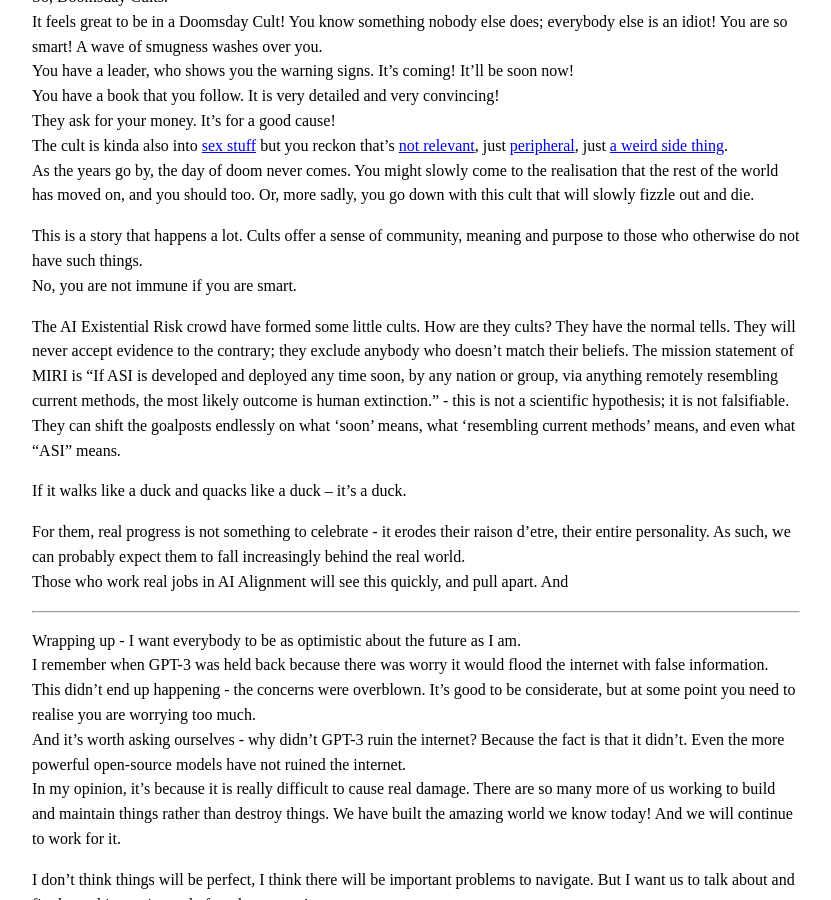
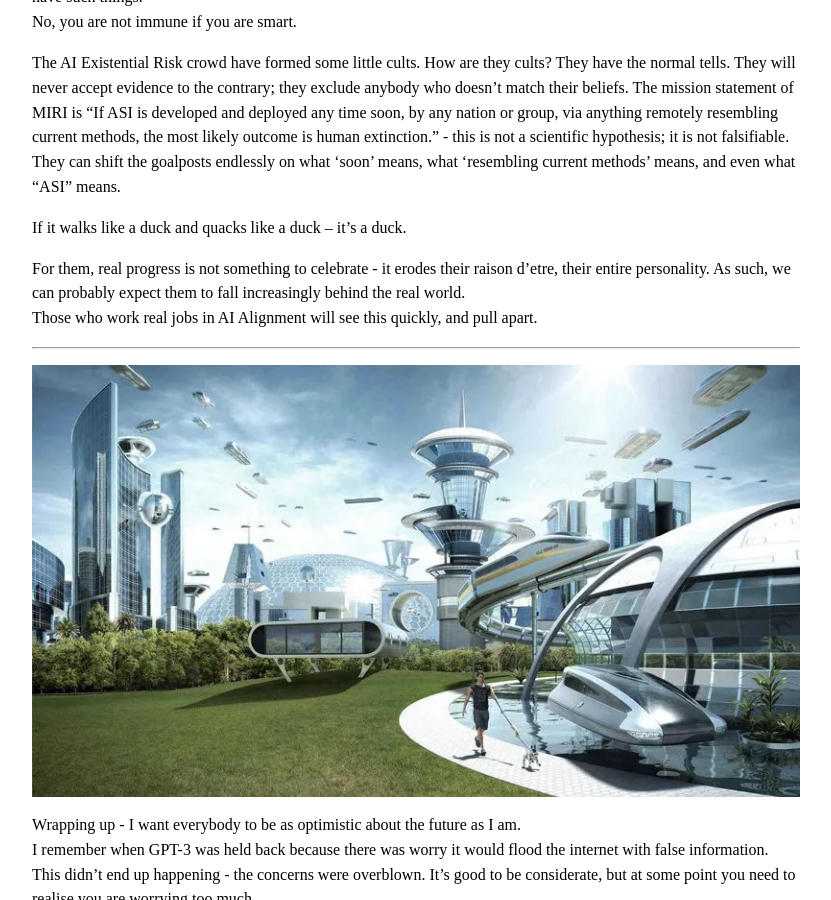
Before and after one commit to AlexChaloner/alexchaloner.github.io, a Jekyll site: the page built from blog/ai_will_obviously_not_kill_us_all.md, in a window 1280 px wide and 900 px high, scrolled down 6177 px. Shown: the whole window, without its empty margins (224-1055 px from the left). Built offline with Jekyll 4.4.1, drawn with Linux system fonts in a browser that asks for light colours.

Commit message:
Update AI essay illustration sizes and add future city image

```diff
--- a/blog/ai_will_obviously_not_kill_us_all.md
+++ b/blog/ai_will_obviously_not_kill_us_all.md
@@ -45,7 +45,7 @@
 The weak version of the technology, what was effectively a paper plane, came out of nowhere - but it was nearly useless! The strong and important development happened slowly over decades.
 Materials, jet fuel, aerodynamics - masses of research, supply chains - all of these could not have been created by the Wright Brothers alone.
 
-![Wright Model A](/assets/wright-model-a.png)
+![Wright Model A](/assets/wright-model-a.png){: style="width: 50%; height: auto;"}
 
 Technology does not come out of nowhere. It comes slowly, through building of global supply chains, over many years.
 Software people often have a really skewed view of how fast the world moves, because in Software World you can deploy a change worldwide in 5 minutes. In the real world Hardware is needed, and there are Trillion-dollar companies set up to execute on this difficult task.
@@ -139,7 +139,7 @@
 
 Meanwhile, the Mammoths were hunted down and the wolves are now corgis.
 
-![Corgi](/assets/wolf-like-dog.png)
+![Corgi](/assets/wolf-like-dog.png){: style="width: 50%; height: auto;"}
 
 There's no reason we can't have a similar [dog outcome for AI](/blog/microblog/the-dog-outcome-for-ai.html).
 
@@ -166,11 +166,12 @@
 If it walks like a duck and quacks like a duck -- it's a duck.
 
 For them, real progress is not something to celebrate - it erodes their raison d'etre, their entire personality. As such, we can probably expect them to fall increasingly behind the real world.
-Those who work real jobs in AI Alignment will see this quickly, and pull apart. And
+Those who work real jobs in AI Alignment will see this quickly, and pull apart.
 
 
 ----
 
+![the future is bright](/assets/future-city.png)
 
 Wrapping up - I want everybody to be as optimistic about the future as I am.
 I remember when GPT-3 was held back because there was worry it would flood the internet with false information. This didn't end up happening - the concerns were overblown. It's good to be considerate, but at some point you need to realise you are worrying too much.
```
Also changed, not shown: assets/future-city.png (added).
